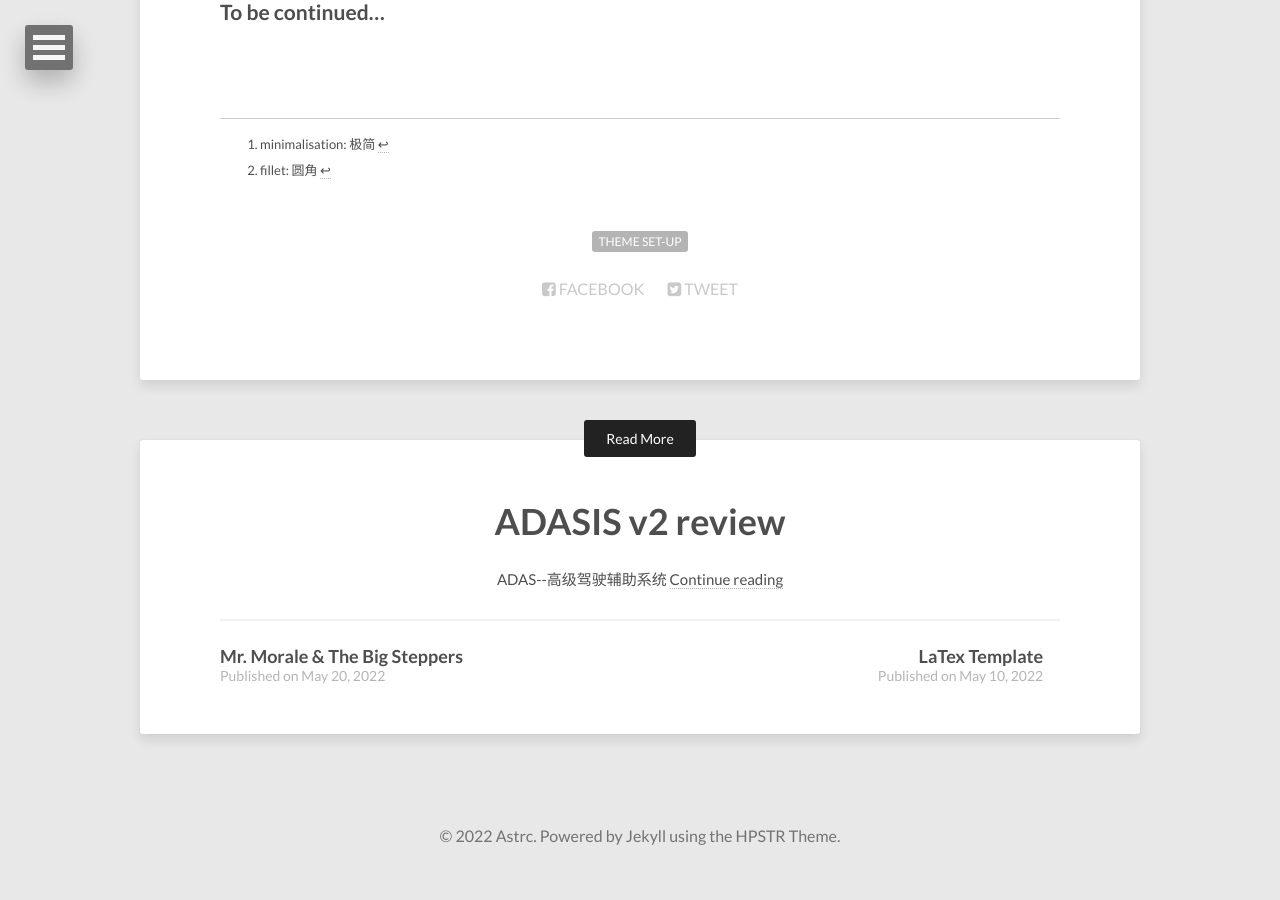
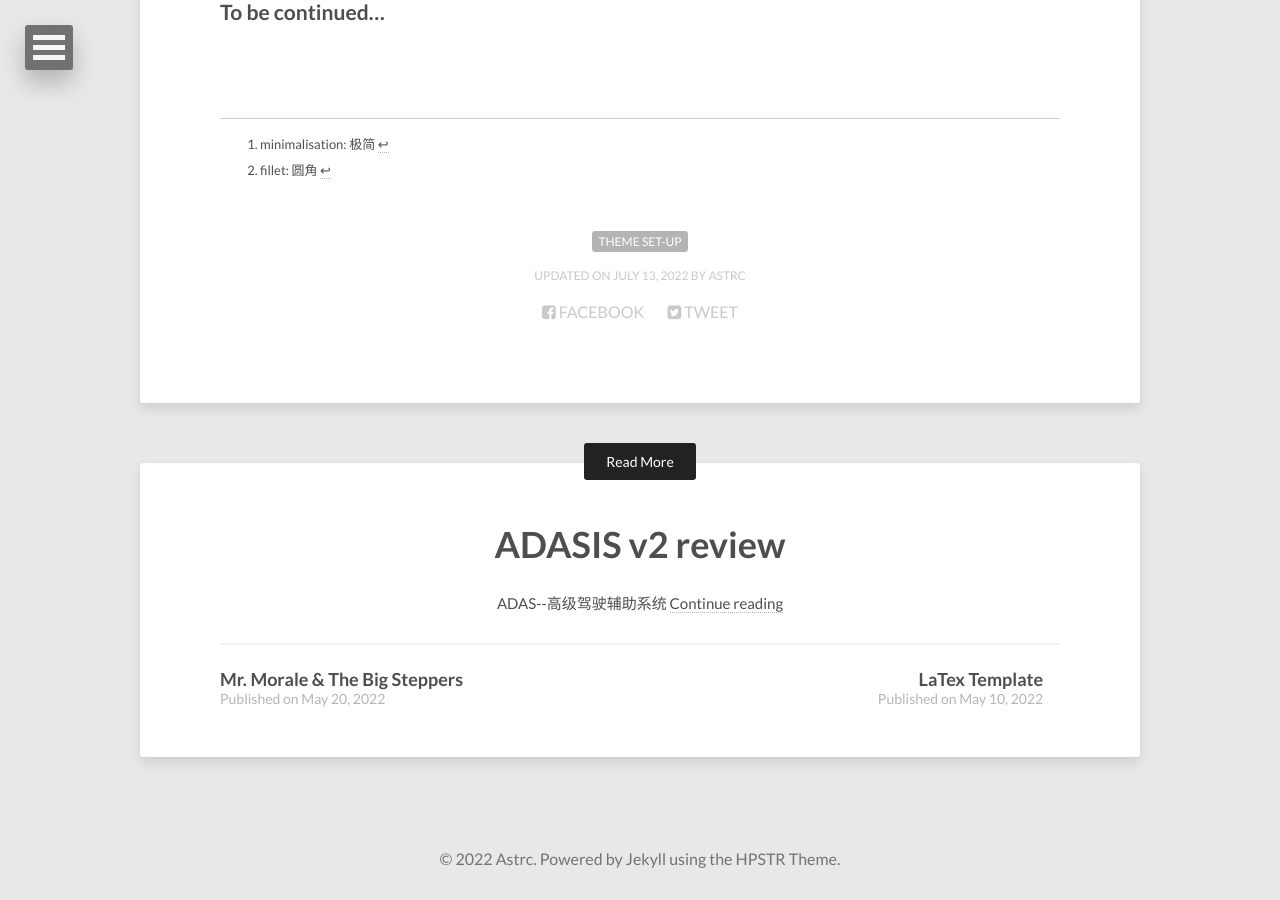
Before and after one commit to lucameng/lucameng.github.io, a Jekyll site: the page built from _posts/2022-05-08-customize-my-theme.md, in a window 1280 px wide and 900 px high, scrolled down 2210 px. Built offline with Jekyll 4.4.1, drawn with Linux system fonts in a browser that asks for light colours; before the commit the page ends 3087 px from its top, so only the background shows below that.

Commit message:
modify some

```diff
--- a/_posts/2022-05-08-customize-my-theme.md
+++ b/_posts/2022-05-08-customize-my-theme.md
@@ -2,6 +2,7 @@
 layout: post
 title: Customize my Theme
 description: "我是如何定制我的主题的？"
+modified: 2022-07-13
 tags: [Theme set-up]
 image:
   path: /images/abstract-10.jpg
```
